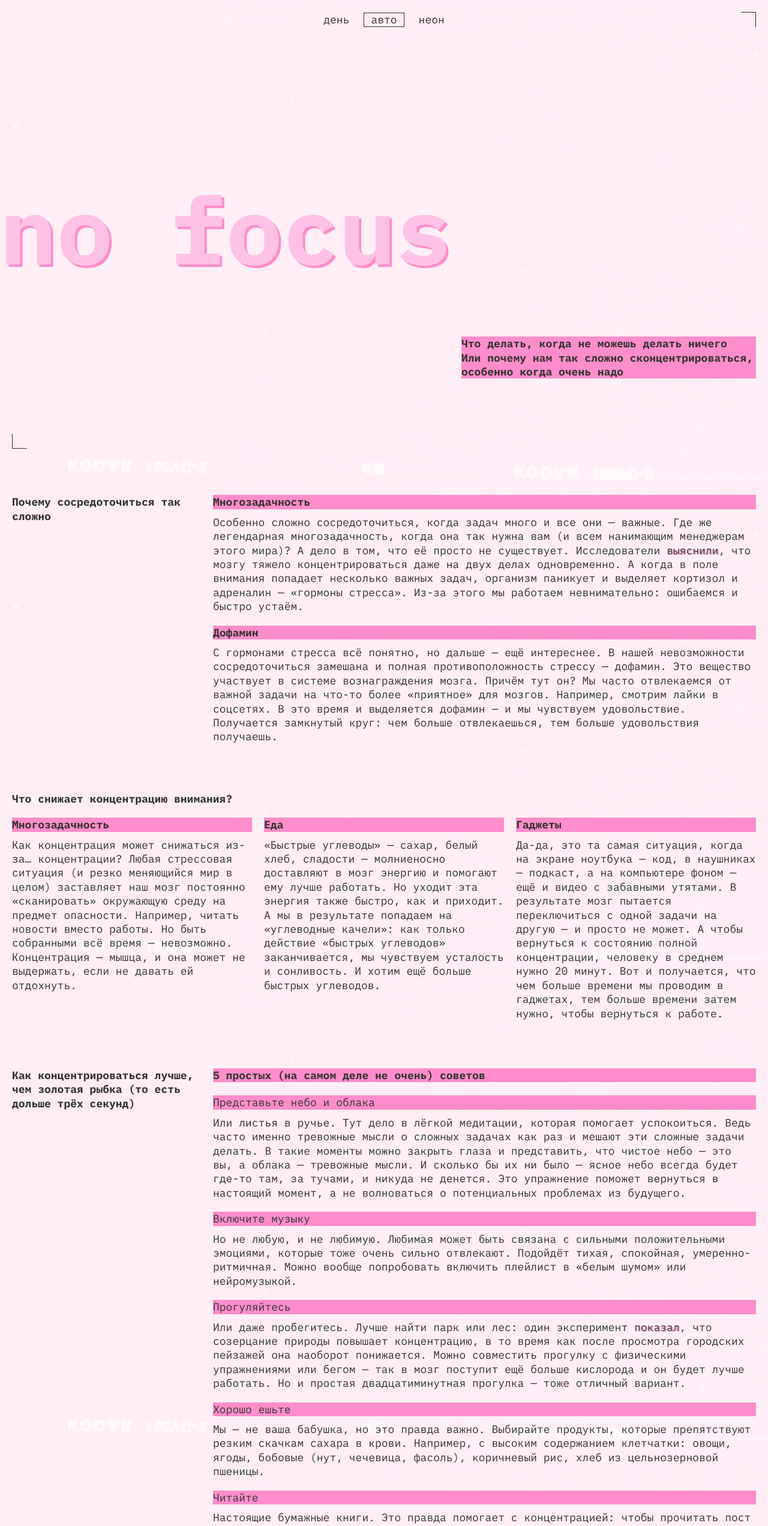
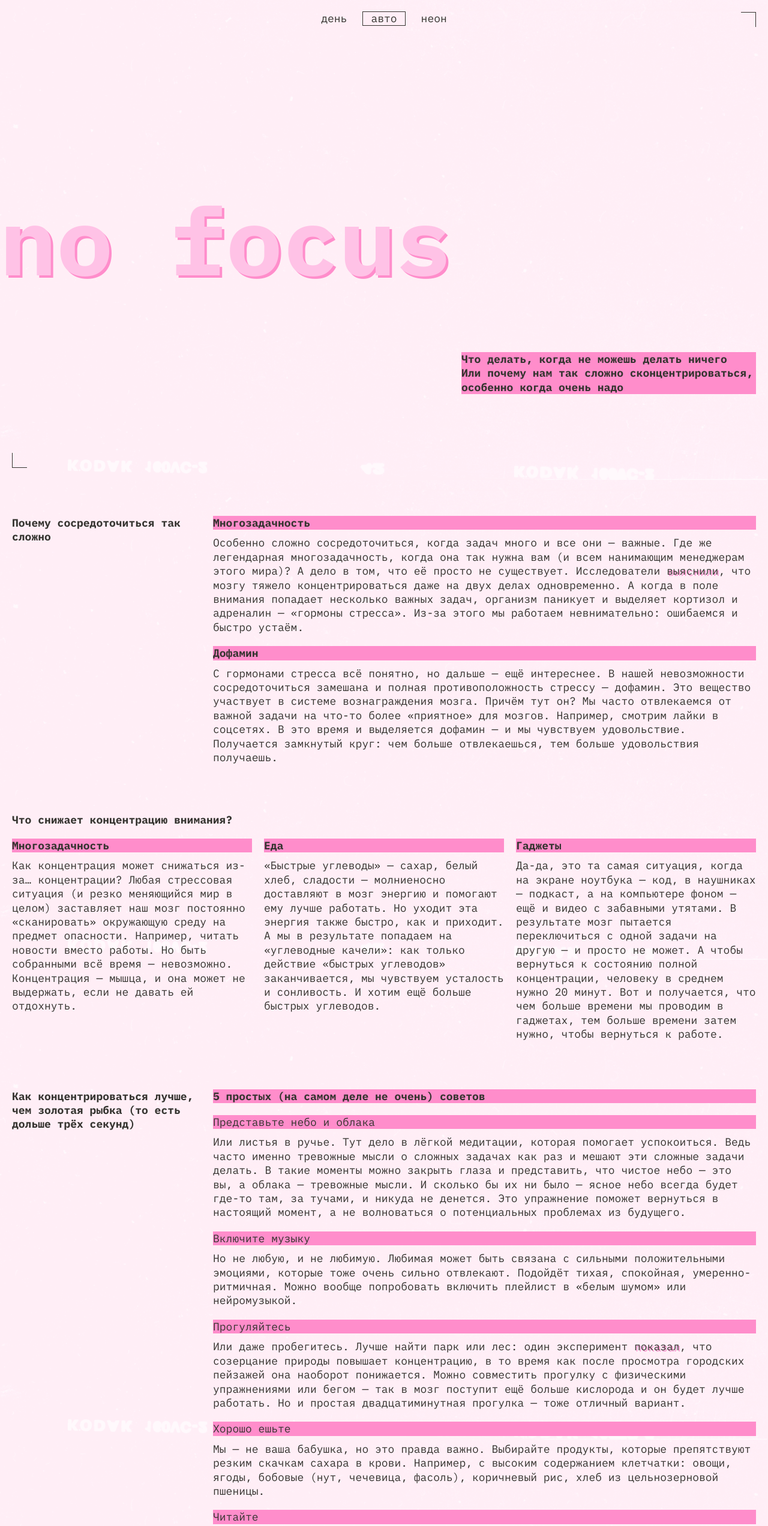
Before and after one commit to GolikAnton/slozhno-sosredotochitsya, a plain HTML site: page index.html in a window 1280 px wide. Shown: the top 2544 px of the page at 60% size. Drawn offline with Linux system fonts and the light colour scheme.

Commit message:
работа над ошибками после 1 ревью

```diff
--- a/index.html
+++ b/index.html
@@ -24,7 +24,7 @@
   </head>
   <body class="page">
     <header class="header decorated-zone">
-      <div class="header__decoration" aria-hidden="true"></div>
+      <span class="header__decoration" aria-hidden="true"></span>
       <nav class="header__theme-menu">
         <ul class="header__theme-menu-list">
           <li class="header__theme-menu-item">
@@ -54,9 +54,9 @@
       <h1 class="header__title">
         no focus
       </h1>
-      <h2 class="title title-decor">
+      <p class="title title-decor">
         Что делать, когда не можешь делать ничего <br/> Или почему нам так сложно сконцентрироваться, особенно когда очень надо
-      </h2>
+      </p>
     </header>
     <main class="content_section">
       <section class="main__content-why">
@@ -64,17 +64,17 @@
           Почему сосредоточиться так сложно
         </h2>
         <article class="main__content_text">
-          <h3 class=" title title-decor">
+          <p class=" title title-decor">
             Многозадачность
-          </h3>
+          </p>
           <p class="paragraph-text">
             Особенно сложно сосредоточиться, когда задач много и все они — важные. Где же легендарная многозадачность, когда она так нужна вам (и всем нанимающим менеджерам этого мира)? А дело в том, что её просто не существует. Исследователи <a href="https://www.ncbi.nlm.nih.gov/pmc/articles/PMC7075496/" target="_blank" class="text-link">выяснили</a>, что мозгу тяжело концентрироваться даже на двух делах одновременно. А когда в поле внимания попадает несколько важных задач, организм паникует и выделяет кортизол и адреналин — «гормоны стресса». Из-за этого мы работаем невнимательно: ошибаемся и быстро устаём.
           </p>
         </article>
         <article class="main__content_text">
-          <h3 class="title title-decor">
+          <p class="title title-decor">
             Дофамин
-          </h3>
+          </p>
           <p class="paragraph-text">
             С гормонами стресса всё понятно, но дальше — ещё интереснее. В нашей невозможности сосредоточиться замешана и полная противоположность стрессу — дофамин. Это вещество участвует в системе вознаграждения мозга. Причём тут он? Мы часто отвлекаемся от важной задачи на что-то более «приятное» для мозгов. Например, смотрим лайки в соцсетях. В это время и выделяется дофамин — и мы чувствуем удовольствие. Получается замкнутый круг: чем больше отвлекаешься, тем больше удовольствия получаешь.
           </p>
@@ -85,25 +85,25 @@
           Что снижает концентрацию внимания?
         </h2>
         <article class="main__content_text">
-          <h3 class="title title-decor">
+          <p class="title title-decor">
             Многозадачность
-          </h3>
+          </p>
           <p class="paragraph-text">
             Как концентрация может снижаться из-за… концентрации? Любая стрессовая ситуация (и резко меняющийся мир в целом) заставляет наш мозг постоянно «сканировать» окружающую среду на предмет опасности. Например, читать новости вместо работы. Но быть собранными всё время — невозможно. Концентрация — мышца, и она может не выдержать, если не давать ей отдохнуть.
           </p>
         </article>
         <article class="main__content_text">
-          <h3 class="title title-decor">
+          <p class="title title-decor">
             Еда
-          </h3>
+          </p>
           <p class="paragraph-text">
             «Быстрые углеводы» — сахар, белый хлеб, сладости — молниеносно доставляют в мозг энергию и помогают ему лучше работать. Но уходит эта энергия также быстро, как и приходит. А мы в результате попадаем на «углеводные качели»: как только действие «быстрых углеводов» заканчивается, мы чувствуем усталость и сонливость. И хотим ещё больше быстрых углеводов.
           </p>
         </article>
         <article class="main__content_text">
-          <h3 class="title title-decor">
+          <p class="title title-decor">
             Гаджеты
-          </h3>
+          </p>
           <p class="paragraph-text">
             Да-да, это та самая ситуация, когда на экране ноутбука — код, в наушниках — подкаст, а на компьютере фоном — ещё и видео с забавными утятами. В результате мозг пытается переключиться с одной задачи на другую — и просто не может. А чтобы вернуться к состоянию полной концентрации, человеку в среднем нужно 20 минут. Вот и получается, что чем больше времени мы проводим в гаджетах, тем больше времени затем нужно, чтобы вернуться к работе.
           </p>
@@ -114,44 +114,44 @@
           Как концентрироваться лучше, чем золотая рыбка (то есть дольше трёх секунд)
         </h2>
         <article class="main__content_text">
-          <h3 class="title title-decor">
+          <p class="title title-decor">
             5 простых (на самом деле не очень) советов
-          </h3>
-          <h4 class="paragraph-title title-decor" id="sunset">
+          </p>
+          <p class="paragraph-title title-decor" id="sunset">
             Представьте небо и облака
-          </h4>
+          </p=>
           <p class="paragraph-text">
             Или листья в ручье. Тут дело в лёгкой медитации, которая помогает успокоиться. Ведь часто именно тревожные мысли о сложных задачах как раз и мешают эти сложные задачи делать. В такие моменты можно закрыть глаза и представить, что чистое небо — это вы, а облака — тревожные мысли. И сколько бы их ни было — ясное небо всегда будет где-то там, за тучами, и никуда не денется. Это упражнение поможет вернуться в настоящий момент, а не волноваться о потенциальных проблемах из будущего.
           </p>
         </article>
         <article class="main__content_text">
-          <h4 class="paragraph-title title-decor" id="tape">
+          <p class="paragraph-title title-decor" id="tape">
             Включите музыку
-          </h4>
+          </p>
           <p class="paragraph-text">
             Но не любую, и не любимую. Любимая может быть связана с сильными положительными эмоциями, которые тоже очень сильно отвлекают. Подойдёт тихая, спокойная, умеренно-ритмичная. Можно вообще попробовать включить плейлист в «белым шумом» или нейромузыкой.
           </p>
         </article>
         <article class="main__content_text">
-          <h4 class="paragraph-title title-decor" id="street">
+          <p class="paragraph-title title-decor" id="street">
             Прогуляйтесь
-          </h4>
+          </p>
           <p class="paragraph-text">
             Или даже пробегитесь. Лучше найти парк или лес: один эксперимент <a href="https://www.sciencedirect.com/science/article/abs/pii/S0272494415000328" target="_blank" class="text-link">показал</a>, что созерцание природы повышает концентрацию, в то время как после просмотра городских пейзажей она наоборот понижается. Можно совместить прогулку с физическими упражнениями или бегом — так в мозг поступит ещё больше кислорода и он будет лучше работать. Но и простая двадцатиминутная прогулка — тоже отличный вариант.
           </p>
         </article>
         <article class="main__content_text">
-          <h4 class="paragraph-title title-decor" id="ice-cream">
+          <p class="paragraph-title title-decor" id="ice-cream">
             Хорошо ешьте
-          </h4>
+          </p>
           <p class="paragraph-text">
             Мы — не ваша бабушка, но это правда важно. Выбирайте продукты, которые препятствуют резким скачкам сахара в крови. Например, с высоким содержанием клетчатки: овощи, ягоды, бобовые (нут, чечевица, фасоль), коричневый рис, хлеб из цельнозерновой пшеницы.
           </p>
         </article>
         <article class="main__content_text">
-          <h4 class="paragraph-title title-decor" id="books">
+          <p class="paragraph-title title-decor" id="books">
             Читайте
-          </h4>
+          </p>
           <p class="paragraph-text">
             Настоящие бумажные книги. Это правда помогает с концентрацией: чтобы прочитать пост в соцсети, достаточно нескольких минут или даже секунд. А вот интересная книга способна затянуть и на несколько часов и круто тренирует направленное внимание.
           </p>
@@ -223,7 +223,7 @@
         </div>
       </section>
     </main>
-    <footer class="footer">
+    <footer class="footer decorated-zone">
       <h2 class="footer_title">focus</h2>
     </footer>
     <script src="./scripts/script.js"></script>
--- a/styles/style.css
+++ b/styles/style.css
@@ -3,18 +3,23 @@
 .page {
   /* сохраните в разметке и стилях класс page. На его основе работает скрипт. */
   display: grid;
+  gap: calc(20px + var(--page-padding,clamp(0.625rem, 0.0286rem + 2.5445vw, 1.25rem)));
   background: var(--bg-color,#000028) var(--bg-url,url(../images/cover-image-dark.png)) no-repeat fixed center / cover;
-  font-family: var(--main-font,sans-serif);
+  font-family: var(--main-font,'IBM Plex mono'), monospace;
   font-size: var(--font-size-normal,18px);
   line-height: var(--line-height-normal,130%);
   color: var(--main-text-color,#F1B2CE);
-  padding: var(--page-padding,clamp(0.625rem, 0.0286rem + 2.5445vw, 1.25rem))
-  }
+ }
 
 .header {
   display: grid;
+  grid-template-rows: 1fr min-content 1fr;
+  justify-items: end;
+  align-items: center;
+  block-size: 100vh;
+  min-block-size: 668px;
+  padding: var(--page-padding,clamp(0.625rem, 0.0286rem + 2.5445vw, 1.25rem));
   position: relative;
-  padding-block-end: var(--header-padding,clamp(6.625rem, -1.5453rem + 34.8601vw, 15.1875rem));
 }
 
 .decorated-zone::before {
@@ -24,8 +29,8 @@
   block-size: 25px;
   border-inline-end: 1px solid var(--decor-color,#FF0070);
   border-block-start: 1px solid var(--decor-color,#FF0070);
-  inset-inline-end: 0;
-  inset-block-start: 0;
+  inset-inline-end: var(--page-padding,clamp(0.625rem, 0.0286rem + 2.5445vw, 1.25rem));
+  inset-block-start: var(--page-padding,clamp(0.625rem, 0.0286rem + 2.5445vw, 1.25rem));
 }
 
 .decorated-zone::after {
@@ -35,16 +40,16 @@
   block-size: 25px;
   border-inline-start: 1px solid var(--decor-color,#FF0070);
   border-block-end: 1px solid var(--decor-color,#FF0070);
-  inset-inline-start: 0;
-  inset-block-start: var(--header-inset-decoration,clamp(38.9375rem, 18.8993rem + 85.4962vw, 59.9375rem));
+  inset-inline-start: var(--page-padding,clamp(0.625rem, 0.0286rem + 2.5445vw, 1.25rem));
+  inset-block-end: var(--page-padding,clamp(0.625rem, 0.0286rem + 2.5445vw, 1.25rem));
 }
 
 
 .header__decoration {
   display: flex;
   position: absolute;
-  inset-inline-end: 10px;
-  inset-block-start: 0px;
+  inset-inline-end: calc(10px + var(--page-padding,clamp(0.625rem, 0.0286rem + 2.5445vw, 1.25rem)));
+  inset-block-start: var(--page-padding,clamp(0.625rem, 0.0286rem + 2.5445vw, 1.25rem));
   align-items: center;
   gap: 10px;
   visibility: var(--decoration-visibility, visible);
@@ -68,8 +73,7 @@
 .header__theme-menu {
   display: flex;
   justify-content: end;
-  padding-inline-end: 2px;
-  padding-block-start: var(--header__theme-menu-padding,clamp(3.9375rem, -2.4437rem + 27.2265vw, 10.625rem));
+  margin-block-start:-2px ;
 }
 
 .header__theme-menu-list {
@@ -82,7 +86,7 @@
 .header__theme-menu-button {
   vertical-align: middle;
   border: none;
-  padding: 2px 11px;
+  padding: 2px 13px;
   font-size: inherit;
   line-height: 1em;
   color: var(--decor-color, #ff0070);
@@ -110,20 +114,18 @@
 }
 
 .header__title {
+  justify-self: start;
   color: var(--header__title-color, #DB00FF);
   font-size: var(--font-size-big, clamp(7.25rem, 7.0115rem + 1.0178vw, 7.5rem));
   font-weight: bold;
   text-shadow: 4px 4px 0 var(--accent-color,#ff0070);
   line-height: 82.5%;
-  padding-block-start: var(--header__title-padding,clamp(4.125rem, -2.3158rem + 27.4809vw, 10.875rem));
-  padding-block-end: var(--header__title-padding-end,clamp(3.5rem, -2.8216rem + 26.972vw, 10.125rem));
 }
 
 .title {
   font-size: inherit;
   font-weight: bold;
   line-height: inherit;
-  inline-size: 100%;
   color: var(--title-color,#000028);
 }
 
@@ -141,6 +143,7 @@
 .content_section {
   display: flex;
   flex-direction: column;
+  padding: var(--page-padding,clamp(0.625rem, 0.0286rem + 2.5445vw, 1.25rem));
   gap: var(--section-gap,clamp(3.125rem, 1.3359rem + 7.6336vw, 5rem));
 }
 
@@ -178,7 +181,7 @@
   line-height: inherit;
   color: inherit;
   text-decoration: none;
-  text-shadow: 2px 1px 0 var(--accent-color,#FF0070);
+  text-shadow: 2px 2px 0 var(--accent-color,#FF0070);
 }
 
 .text-link:focus {
@@ -194,7 +197,7 @@
 }
 
 .paragraph-title {
-  margin-block-start: 12px;
+  margin-block-start: 10px;
   font-size: inherit;
   font-weight: normal;
   line-height: inherit;
@@ -210,7 +213,6 @@
   flex-direction: column;
   justify-content: center;
   gap: 10px;
-  padding-block-end: var(--gallery-padding,clamp(2.5rem, 1.3073rem + 5.0891vw, 3.75rem));
 }
 
 .image {
@@ -226,7 +228,8 @@
   position: relative;
   justify-items: center;
   align-items: center;
-  padding-block: var(--footer-padding-block-start,clamp(17.875rem, 7.3192rem + 45.0382vw, 28.9375rem)) var(--footer-padding-block-end,clamp(17.1875rem, 7.2281rem + 42.4936vw, 27.625rem));
+  block-size: 100vh;
+  min-block-size: 668px;
 }
 
 .footer_title {
@@ -237,29 +240,6 @@
   color: var(--header__title-color, #DB00FF);
   text-shadow: 2px 2px 0 var(--accent-color,#FF0070);
 }
-
-.footer::before {
-  content: "";
-  position: absolute;
-  inline-size: 25px;
-  block-size: 25px;
-  border-inline-end: 1px solid var(--decor-color,#FF0070);
-  border-block-start: 1px solid var(--decor-color,#FF0070);
-  inset-inline-end: 0;
-  inset-block-start: var(--page-padding,clamp(0.625rem, 0.0286rem + 2.5445vw, 1.25rem));
-}
-
-.footer::after {
-  content: "";
-  position: absolute;
-  inline-size: 25px;
-  block-size: 25px;
-  border-inline-start: 1px solid var(--decor-color,#FF0070);
-  border-block-end: 1px solid var(--decor-color,#FF0070);
-  inset-inline-start: 0;
-  inset-block-end: 0;
-}
-
 
 @media (768px <= width < 1024px) {
   .header__title {
@@ -274,7 +254,6 @@
   .main__content-why {
     display: grid;
     grid-template-columns: 236px auto;
-    grid-template-rows: repeat(1,auto);
   }
 
   .main__content_text {
@@ -318,20 +297,9 @@
 }
 
 @media (width >= 1024px) {
-  :root {
-    --font-size-big: clamp(7.5rem, 0.5625rem + 14.4531vw, 9.8125rem);
-    --header__theme-menu-padding: 0;
-    --header__title-padding: 273px;
-    --header__title-padding-end: 114px;
-    --header-padding: 194px;
-    --header-inset-decoration:703px;
-    --footer-padding-block-start: 319px;
-    --footer-padding-block-end: 300px;
-  }
-
   .header__theme-menu {
-    justify-content: center;
-    padding-inline-end: 0px;
+    justify-self: center;
+    align-self: start;
   }
 
   .header__theme-menu-list {
--- a/styles/variables.css
+++ b/styles/variables.css
@@ -17,14 +17,12 @@
   --font-size-big: clamp(7.25rem, 7.0115rem + 1.0178vw, 7.5rem);
   --line-height-normal: 130%;
   --page-padding: clamp(0.625rem, 0.0286rem + 2.5445vw, 1.25rem);
-  --header-inset-decoration: clamp(38.9375rem, 18.8993rem + 85.4962vw, 59.9375rem);
   --header-padding: clamp(6.625rem, -1.5453rem + 34.8601vw, 15.1875rem);
-  --header__theme-menu-padding: clamp(3.9375rem, -2.4437rem + 27.2265vw, 10.625rem);
-  --header__title-padding: clamp(4.125rem, -2.3158rem + 27.4809vw, 10.875rem);
-  --header__title-padding-end: clamp(3.5rem, -2.8216rem + 26.972vw, 10.125rem);
   --section-gap: clamp(3.125rem, 1.3359rem + 7.6336vw, 5rem);
-  --gallery-padding:clamp(2.5rem, 1.3073rem + 5.0891vw, 3.75rem);
-  --footer-padding-block-start: clamp(17.875rem, 7.3192rem + 45.0382vw, 28.9375rem);
-  --footer-padding-block-end: clamp(17.1875rem, 7.2281rem + 42.4936vw, 27.625rem);
+}
 
+@media (width >= 1024px) {
+  :root {
+    --font-size-big: clamp(7.5rem, 0.5625rem + 14.4531vw, 9.8125rem);
+    }
 }
```
